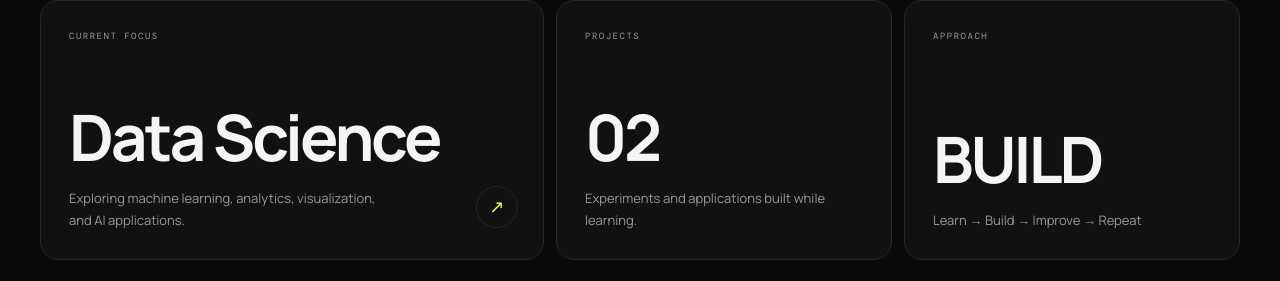
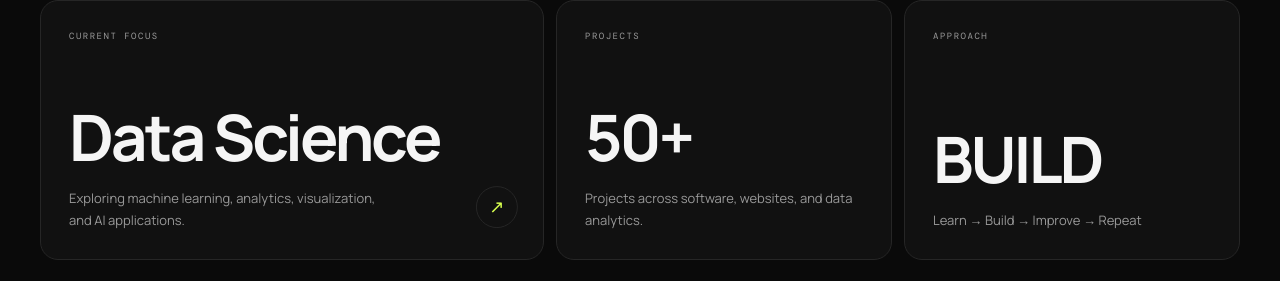
Before and after one commit to Ruturaj998/ruturaj-portfolio, a React (Vite) app: page / in a window 1280 px wide. Shown: the part 5928-6209 px from the top of the page. Built offline with nearby package versions, Linux system fonts and the light colour scheme.

Commit message:
Update the portfolio project count to 50+

```diff
--- a/src/sections/DataSection.jsx
+++ b/src/sections/DataSection.jsx
@@ -12,9 +12,9 @@ function DataSection() {
     },
     {
       label: 'PROJECTS',
-      value: '02',
+      value: '50+',
       description:
-        'Experiments and applications built while learning.',
+        'Projects across software, websites, and data analytics.',
     },
     {
       label: 'APPROACH',
```
